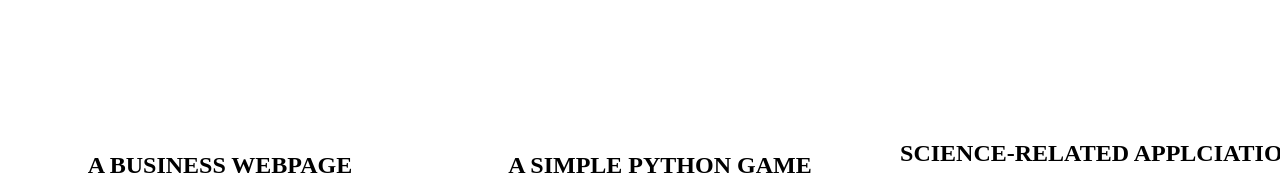
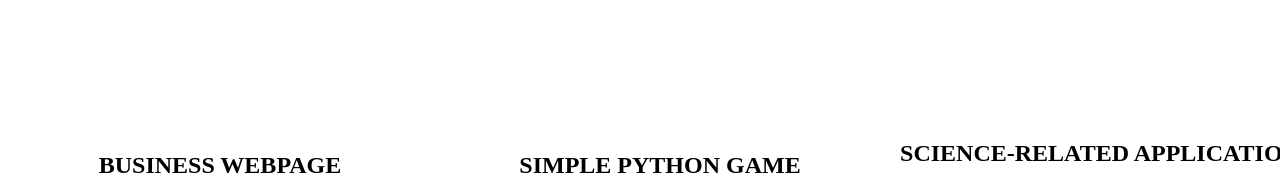
Before and after one commit to johnpaulminoc/minoc_exercise_02, a plain HTML site: page index.html in a window 1280 px wide. Shown: the part 837-1031 px from the top of the page. Drawn offline with Linux system fonts and the light colour scheme; grey boxes are pictures that could not be loaded.

Commit message:
Deleted a typo

```diff
--- a/index.html
+++ b/index.html
@@ -28,17 +28,17 @@
     <h1><img src="projects.jpg" alt="Previous Projects"></h1>
     <div class="project-images">
         <div>
-            <h2>A BUSINESS WEBPAGE</h2>
+            <h2>BUSINESS WEBPAGE</h2>
             <img src="webdevelopmentpicture.png" alt="Project 1">
             <p>The project aims to develop a fully functional e-commerce website, <br>enabling customers to browse, select, and purchase products online.</p>
         </div>
         <div>
-            <h2>A SIMPLE PYTHON GAME</h2>
+            <h2>SIMPLE PYTHON GAME</h2>
             <img src="gamedevelopmentpicture.png" alt="Project 2">
             <p> This project is conceived as a comprehensive and entertaining platform,<br> where users can delve into the intricacies of virtual games through the prism of Python programming.</p>
         </div>
          <div>
-            <h2>SCIENCE-RELATED APPLCIATION</h2>
+            <h2>SCIENCE-RELATED APPLICATION</h2>
             <img src="scienceapp.jpg" alt="Project 3">
             <p>Employs the powerful Simplex method for intricate analyses,<br> allowing users to craft nutritionally optimal meal <br> plans aligned with dietary goals and financial considerations.</p>
         </div>
```
